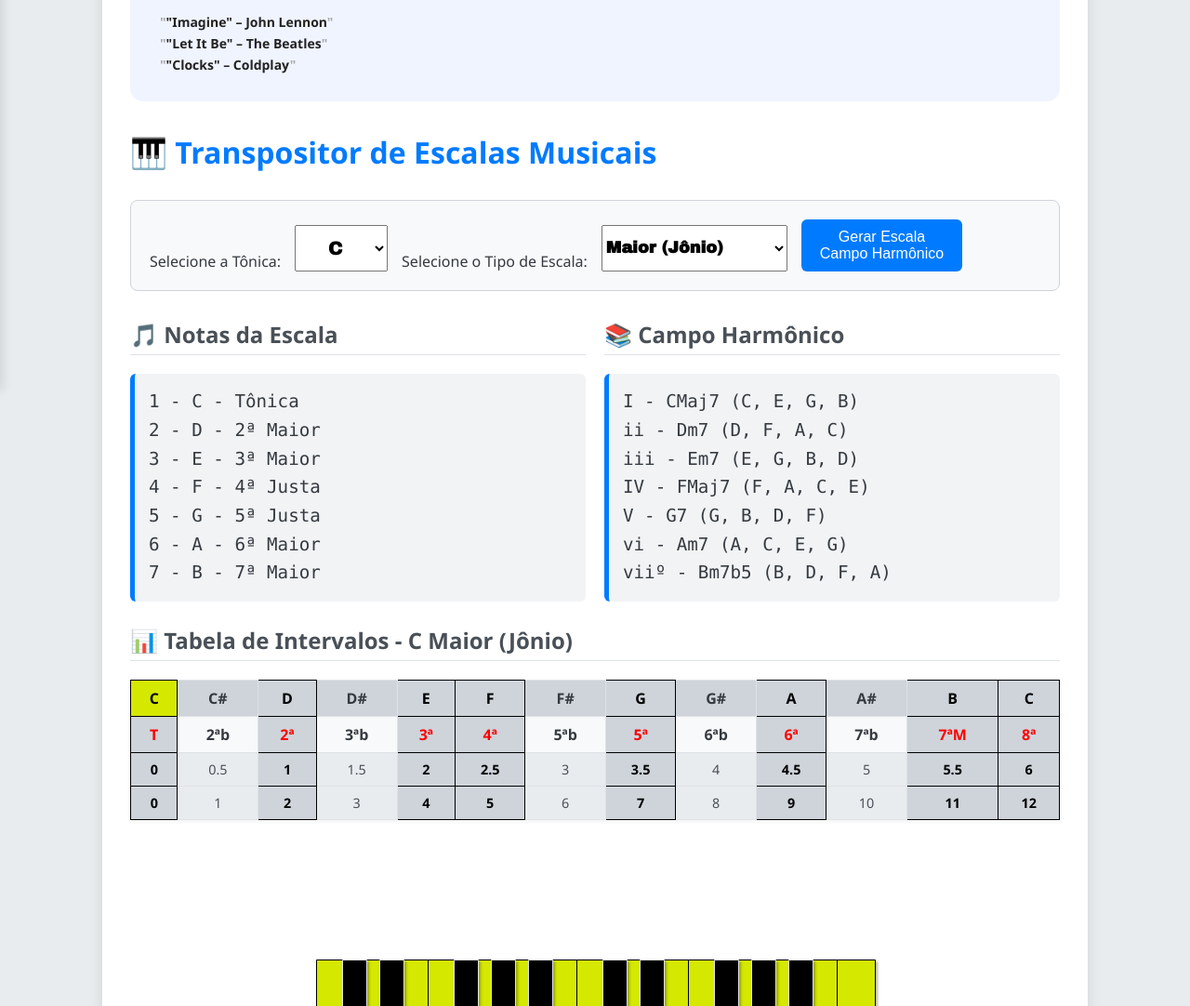
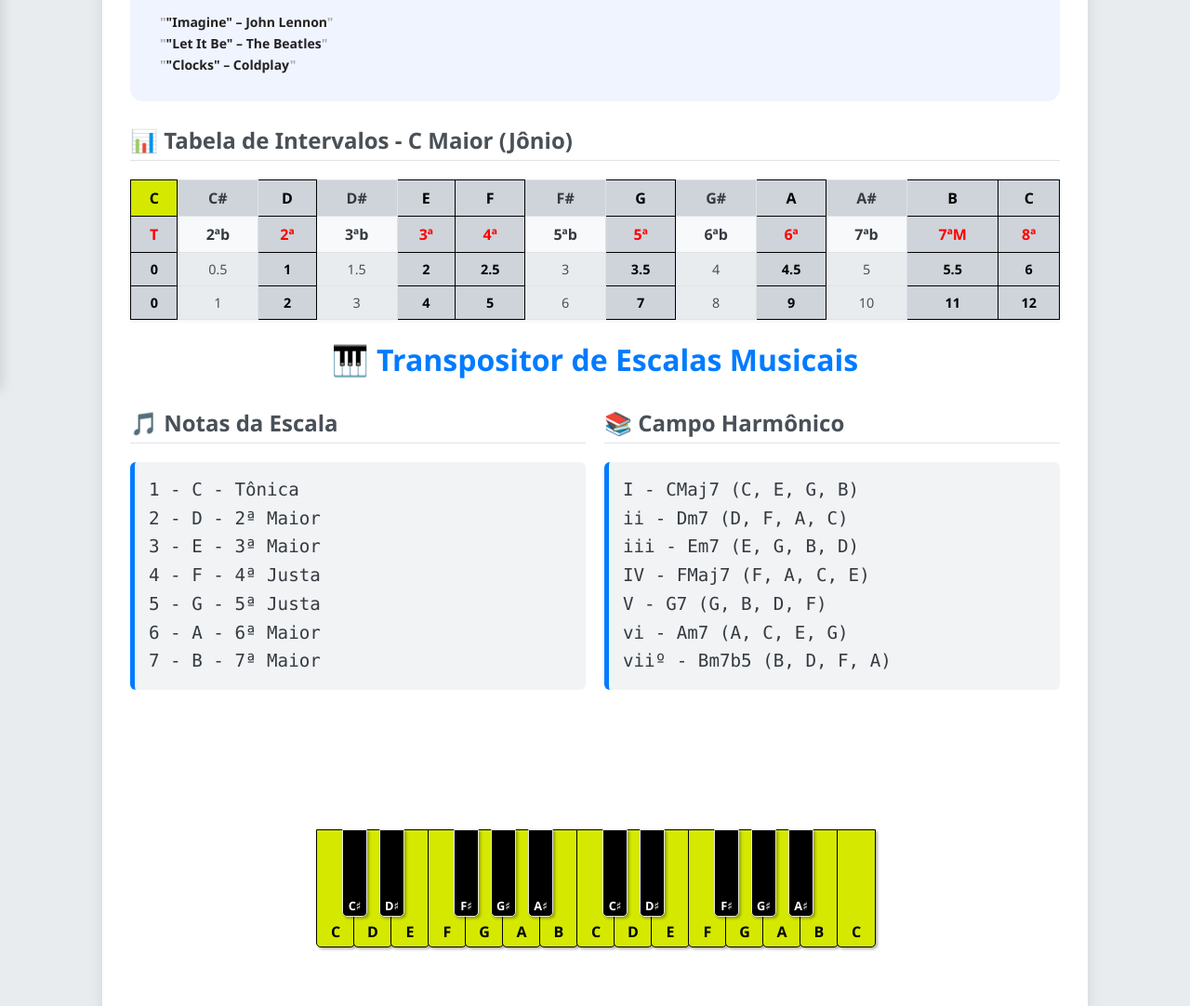
Before and after one commit to prbretas/musicpages, a website: page index.html in a window 1280 px wide. Shown: the part 380-1462 px from the top of the page at 93% size. Drawn offline with Linux system fonts and the light colour scheme; no server answers; a web font is replaced by a local one.

Commit message:
fix: L-001 — oculta apenas o input-group (selects+botao), mantem h1 e resultados visiveis (L-001)

```diff
--- a/index.html
+++ b/index.html
@@ -39,9 +39,8 @@
 
 <body>
     <header id="topbar" class="topbar">
-        <button id="sidebarToggle" class="sidebar-toggle" type="button" aria-expanded="false"
-            aria-controls="appSidebar" aria-label="Abrir menu de navegação" title="Menu">&#9776;</button>
-
+        <button id="sidebarToggle" class="sidebar-toggle" type="button" aria-expanded="false" aria-controls="appSidebar"
+            aria-label="Abrir menu de navegação" title="Menu">&#9776;</button>
         <div class="topbar-selectors">
             <label for="topbarTonica" class="sr-only">Tônica</label>
             <select id="topbarTonica" aria-label="Tônica"></select>
@@ -49,8 +48,8 @@
             <select id="topbarEscala" aria-label="Tipo de escala"></select>
         </div>
 
-        <button id="themeToggle" class="theme-toggle" type="button" role="switch"
-            aria-checked="false" aria-label="Alternar tema claro/escuro" title="Alternar tema claro/escuro">
+        <button id="themeToggle" class="theme-toggle" type="button" role="switch" aria-checked="false"
+            aria-label="Alternar tema claro/escuro" title="Alternar tema claro/escuro">
             <span class="theme-toggle-track">
                 <span class="theme-toggle-icon theme-icon-sun" aria-hidden="true">☀</span>
                 <span class="theme-toggle-icon theme-icon-moon" aria-hidden="true">☾</span>
@@ -129,13 +128,15 @@
         <div id="scaleHeroSection" class="scale-hero" aria-live="polite" aria-label="Informações da escala ativa">
             <!-- Preenchido dinamicamente por script-scale-hero.js -->
         </div>
+                        <h2 id="cH2TabInterv">📊 Tabela de Intervalos</h2>
+                <div id="tabelaIntervalosResultado">Aguardando cálculo...</div>
 
-        <div id="scaleCalcSection" class="scale-calc-section--hidden">
-        <div style="display:flex;align-items:center;justify-content:space-between;gap:12px;">
+
+        <div id="scaleCalcSection">
             <h1>🎹 Transpositor de Escalas Musicais</h1>
-        </div>
 
-        <div class="input-group">
+            <!-- Selects mantidos no DOM para sincronização com topbar — visualmente ocultos -->
+            <div class="input-group" id="scaleInputGroup" style="display:none;" aria-hidden="true">
                 <label for="tonica">Selecione a Tônica:</label>
                 <select id="tonica">
                     <option value="C" selected>C</option>
@@ -205,9 +206,6 @@
                         <div id="campoHarmonicoResultado">Aguardando cálculo...</div>
                     </div>
                 </div>
-            <h2 id="cH2TabInterv">📊 Tabela de Intervalos</h2>
-            <div id="tabelaIntervalosResultado">Aguardando cálculo...</div>
-
                 <div id="scaleStructureSection" class="popup-source-hidden">
                     <h2>🗺️Estruturas de Escalas</h2>
                     <p>
@@ -225,7 +223,9 @@
             <div id="fretboard">
             </div>
         </div>
-        <div id="chordVisualizerContainer"><h2>🎸 Visualizador de Acordes</h2></div>
+        <div id="chordVisualizerContainer">
+            <h2>🎸 Visualizador de Acordes</h2>
+        </div>
         <div id="scaleCircleContainer">
             <h2>Círculo de Escalas</h2>
         </div>
--- a/styles/style.css
+++ b/styles/style.css
@@ -1394,6 +1394,10 @@ body.dark #cifraClubIframe {
 
 
 }
+body.dark #scaleHeroSection {
+  background-color: #2a2a2a;
+}
+
 
 body.dark .songsterr-description {
   color: #b0b0b0;
@@ -1773,9 +1777,7 @@ body.dark .sidebar-links a.active {
 /* ============================= Scale Hero Section (L-001) ============================= */
 
 /* O bloco do Transpositor permanece visível abaixo do hero */
-.scale-calc-section--hidden {
-  /* display: none removido — seção exibida normalmente abaixo da hero */
-}
+/* .scale-calc-section--hidden foi removida — seção sempre visível */
 
 /* Container principal do hero */
 .scale-hero {
@@ -1793,6 +1795,7 @@ body.dark .sidebar-links a.active {
 .scale-hero__text {
   flex: 1;
   min-width: 0;
+
 }
 
 /* Headline: letra grande + nome da escala */
```
Lines whose indentation alone changed are shown as unchanged.
